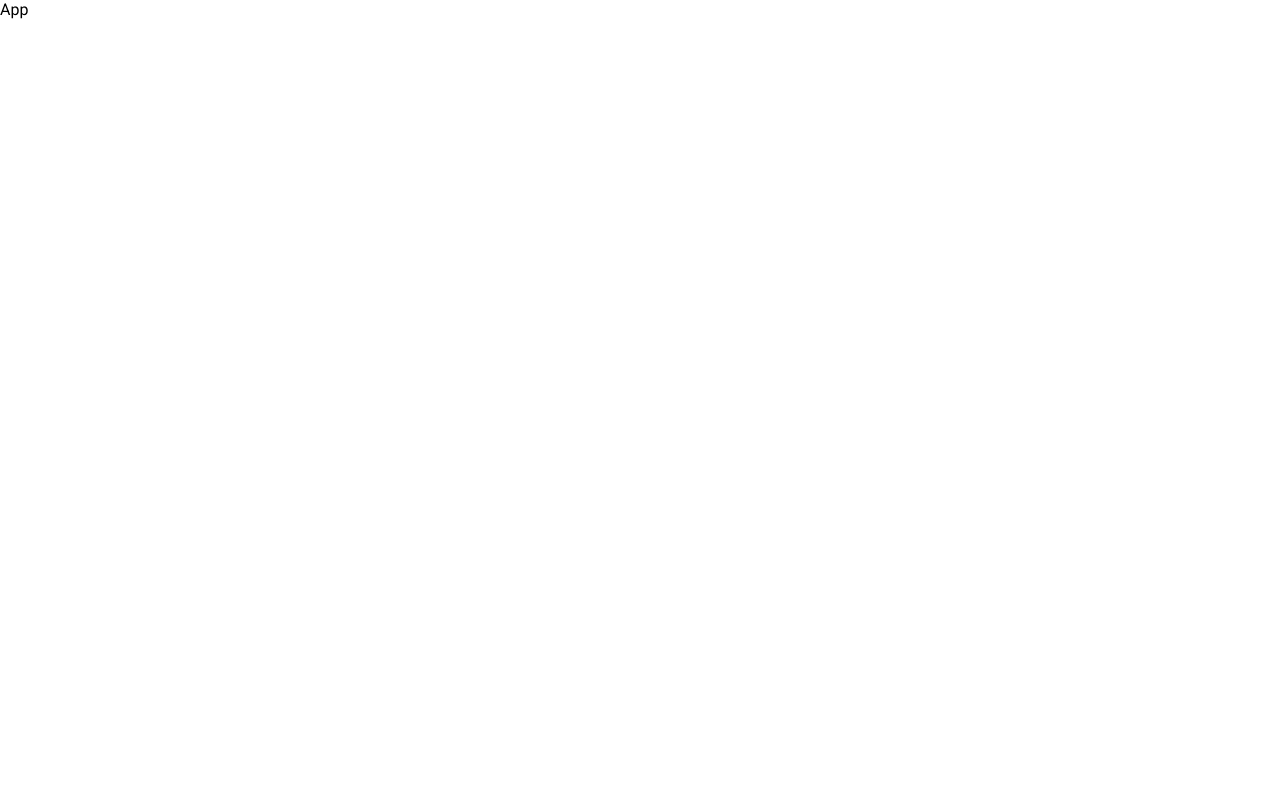
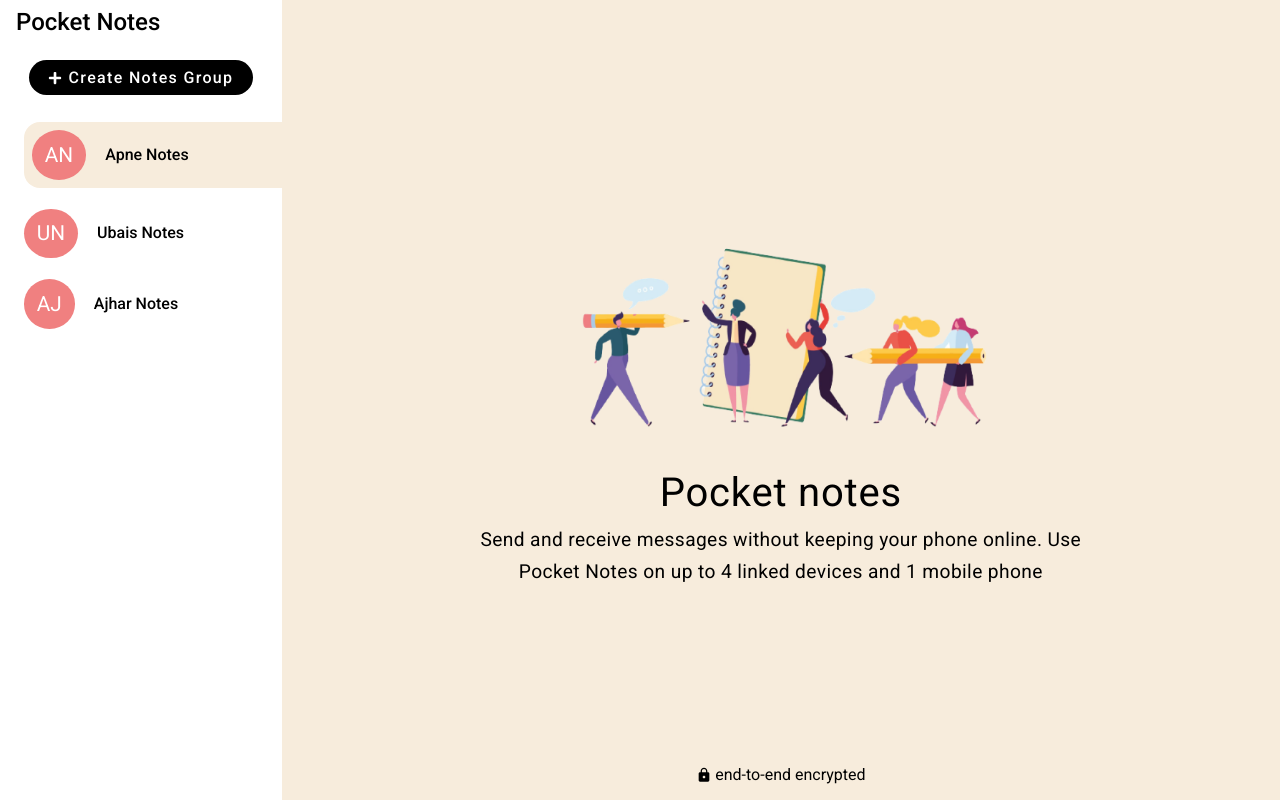
Before and after one commit to Ubais88/notes_app_using_react, a React (Create React App) app: page / in a window 1280 px wide. Built offline with nearby package versions, Linux system fonts and the light colour scheme.

Commit message:
Landing Page added

```diff
--- a/package.json
+++ b/package.json
@@ -8,6 +8,7 @@
     "@testing-library/user-event": "^13.5.0",
     "react": "^18.2.0",
     "react-dom": "^18.2.0",
+    "react-icons": "^4.11.0",
     "react-scripts": "5.0.1",
     "web-vitals": "^2.1.4"
   },
--- a/public/index.html
+++ b/public/index.html
@@ -24,7 +24,7 @@
       work correctly both with client-side routing and a non-root public URL.
       Learn how to configure a non-root public URL by running `npm run build`.
     -->
-    <title>React App</title>
+    <title>Pocket Notes</title>
   </head>
   <body>
     <noscript>You need to enable JavaScript to run this app.</noscript>
--- a/src/App.js
+++ b/src/App.js
@@ -1,8 +1,11 @@
 import React from 'react'
+import NotesPage from "./Pages/NotesPage" ;
 
 const App = () => {
   return (
-    <div>App</div>
+    <div>
+      <NotesPage/>
+    </div>
   )
 }
 
--- /dev/null
+++ b/src/Component/NotesArea.jsx
@@ -0,0 +1,25 @@
+import React from 'react'
+import Style from "../Styles/NotesArea.module.css"
+import image from "../Assets/homeimg.png"
+import {MdLock} from "react-icons/md"
+
+const NotesArea = () => {
+  return (
+    <div className={Style.main}>
+      <div className={Style.top}>
+        <div className={Style.imageContainer}>
+          <img src={image} alt="Image" className={Style.img} />
+          <p className={Style.heading}>Pocket notes</p>
+          <p className={Style.para}>Send and receive messages without keeping your phone online.
+Use Pocket Notes on up to 4 linked devices and 1 mobile phone</p>
+        </div>
+        <div className={Style.security}>
+          <MdLock/>
+          <p className={Style.securityText}>end-to-end encrypted</p>
+        </div>
+      </div>
+    </div>
+  )
+}
+
+export default NotesArea
--- /dev/null
+++ b/src/Component/SideBar.jsx
@@ -0,0 +1,37 @@
+import React from 'react'
+import Style from "../Styles/SideBar.module.css"
+import {FaPlus} from "react-icons/fa"
+
+const SideBar = () => {
+  return (
+    <div className={Style.main}>
+      <p className={Style.heading}>Pocket Notes</p>
+
+      <div className={Style.container}>
+
+        <button className={Style.creategrpbtn}>
+          <FaPlus size={14} />
+          <p className={Style.btnText}>Create Notes Group</p>
+        </button>
+{/* special add */}
+        <div className={Style.allGroups}>
+          <div className={Style.select}>
+              <div className={Style.selectgrpLogo}>AN</div>
+              <p className={Style.selectgrpName}>Apne Notes</p>
+          </div>
+          <div className={Style.group}>
+              <div className={Style.grpLogo}>UN</div>
+              <p className={Style.grpName}>Ubais Notes</p>
+          </div>
+          <div className={Style.group}>
+              <div className={Style.grpLogo}>AJ</div>
+              <p className={Style.grpName}>Ajhar Notes</p>
+          </div>
+
+        </div>
+      </div>
+    </div>
+  )
+}
+
+export default SideBar
--- /dev/null
+++ b/src/Pages/NotesPage.jsx
@@ -0,0 +1,16 @@
+import React from 'react'
+import SideBar from '../Component/SideBar'
+import NotesArea from '../Component/NotesArea'
+import Style from "../Styles/NotesPage.module.css"
+
+
+const NotesPage = () => {
+  return (
+    <div className={Style.main}>
+        <SideBar/>
+        <NotesArea/>
+    </div>
+  )
+}
+
+export default NotesPage
--- /dev/null
+++ b/src/Styles/NotesArea.module.css
@@ -0,0 +1,53 @@
+.main{
+    width: 80vw;
+    background: #F7ECDC;
+}
+
+.top{
+    height: 100vh;
+    display: flex;
+    flex-direction: column;
+    align-items: center;
+    justify-content: center;
+}
+
+.imageContainer{
+    display: flex;
+    height: 50vh;
+    padding: 0 12rem;
+    flex-direction: column;
+    justify-content: center;
+    text-align: center;
+    align-items: center;
+
+    >.img{
+        height: 30vh;
+        width: 35vw;
+    }
+
+    >.heading{
+        margin: 1rem 0 .5rem 0;
+        font-family: Roboto;
+        font-size: 2.5rem;
+        font-weight: 400;
+        letter-spacing: 0.02em;
+    }
+
+    >.para{
+        font-family: Roboto;
+        font-size: 1.2rem;
+        font-weight: 400;
+        line-height: 2rem;
+        letter-spacing: 0.02em;
+
+    }
+}
+
+.security{
+    gap: .2rem;
+    display: flex;
+    align-items: center;
+    justify-content: center;
+    position: absolute;
+    bottom: 1rem;
+}
--- /dev/null
+++ b/src/Styles/NotesPage.module.css
@@ -0,0 +1,3 @@
+.main{
+    display: flex;
+}
--- /dev/null
+++ b/src/Styles/SideBar.module.css
@@ -0,0 +1,72 @@
+.main{
+    width: 22vw;
+    height: 100vh;
+}
+
+.heading{
+    font-family: Roboto;
+    font-size: 1.5rem;
+    font-weight: 500;
+    padding: 0.5rem 0 0 1rem;
+}
+.container{
+    /* padding: 1.5rem; */
+    display: flex;
+    flex-direction: column;
+    align-items: center;
+}
+
+
+.creategrpbtn{
+    box-sizing: border-box;
+    display: flex;
+    align-items: center;
+    gap: .4rem;
+    padding: 0.5rem 1.2rem;
+    letter-spacing: 0.1em;
+    margin: 1.5rem 0 .4rem 0;
+    border: none;
+    font-weight: 500;
+    color: white;
+    background-color: black;
+    border-radius: 4rem;
+    cursor: pointer;
+
+
+    >.btnText{
+        font-family: Roboto;
+        font-size: 1rem;
+    }
+}
+
+.group,.select{
+    margin-left: 4rem;
+    width: 22vw;
+    display: flex;
+    align-items: center;
+    margin-top: 1.3rem;
+    gap: 1.2rem;
+    cursor: pointer;
+
+    >.grpLogo,.selectgrpLogo{
+        background-color: lightcoral;
+        border-radius: 50%;
+        color: white;
+        font-size: 1.3rem;
+        padding: .8rem;
+    }
+
+    >.grpName,.selectgrpName{
+        font-family: Roboto;
+        font-size: 1rem;
+        font-weight: 500;
+        line-height: 1.5rem;
+    }
+}
+
+.select{
+    background: #F7ECDC;
+    box-sizing: content-box;
+    padding: 0.5rem;
+    border-radius: 1rem 0 0 1rem;
+}
```
Also changed, not shown: src/Assets/homeimg.png (added), 1 other file (tests, documents, lock files or other folders).
